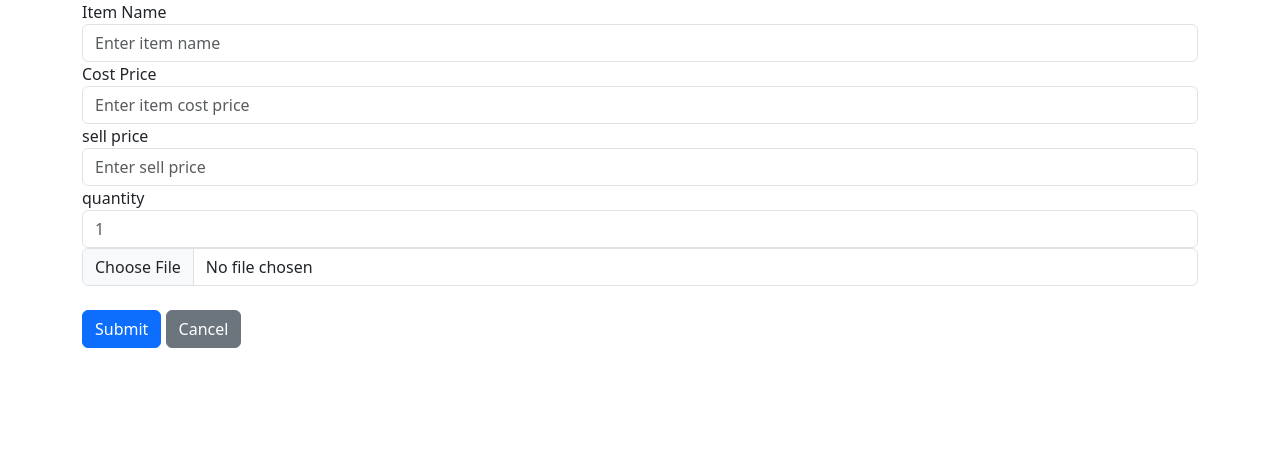
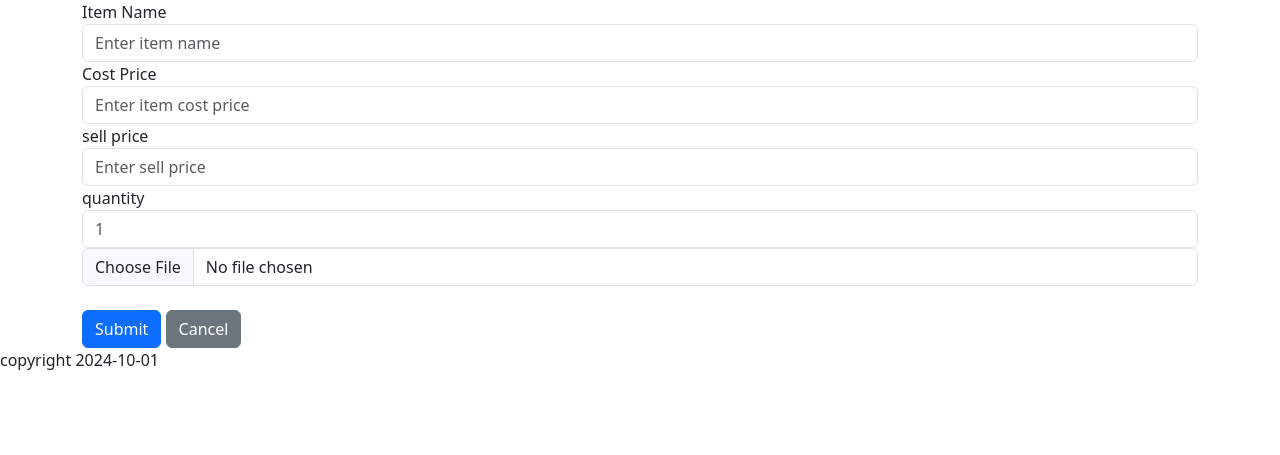
Before and after one commit to m3lfx/itim211-ns-shop, a PHP site: page /create.php in a window 1280 px wide. Shown: the top 455 px of the page. Run offline with PHP 8.4, Linux system fonts and the light colour scheme.

Commit message:
first commit

```diff
--- a/includes/footer.php
+++ b/includes/footer.php
@@ -1,6 +1,6 @@
 <?php
 $date = date('Y-m-d');
-print "<p>copyright</p>";
+print "<p>copyright {$date}</p>";
 ?>
 
 
--- a/item/create.php
+++ b/item/create.php
@@ -31,6 +31,6 @@ include('../includes/config.php');
             <a href="index.php" role="button" class="btn btn-secondary">Cancel</a>
         </form>
     </div>
-</body>
-
-</html>
+<?php
+include('../includes/footer.php');
+?>
```
